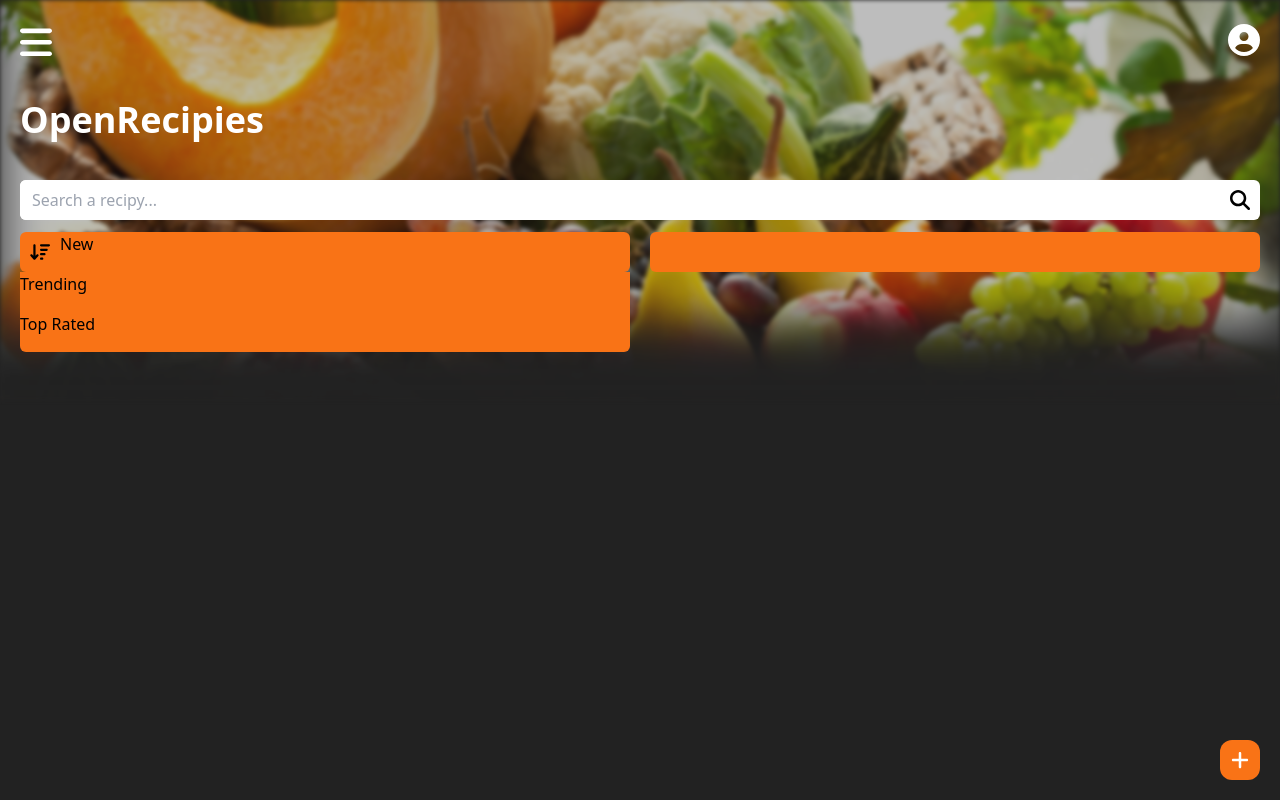
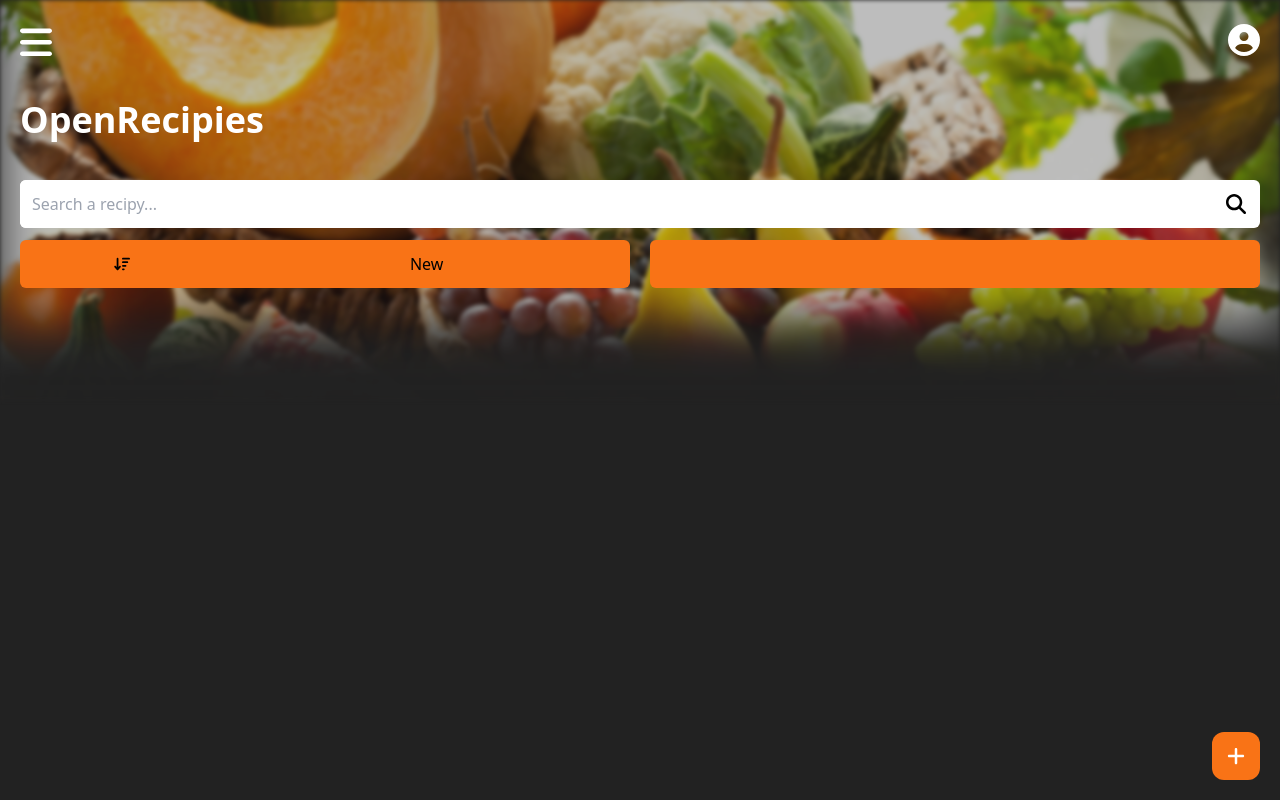
Before and after one commit to novaotp/open-recipies, a PHP site: page /app/index.php in a window 1280 px wide. Run offline with PHP 8.4, Linux system fonts and the light colour scheme; the visitor is signed in with stand-in values (Sample User, id 1); some libraries are stand-ins or nearby versions.

Commit message:
Fixed sorting + added a loading component

```diff
--- a/app/index.php
+++ b/app/index.php
@@ -4,8 +4,14 @@ require_once($_SERVER["DOCUMENT_ROOT"] . '/src/repositories/userRepository.php')
 require_once($_SERVER["DOCUMENT_ROOT"] . '/src/services/authService.php');
 require_once($_SERVER["DOCUMENT_ROOT"] . '/src/services/middlewareService.php');
 require_once($_SERVER["DOCUMENT_ROOT"] . '/src/models/template.php');
+require_once($_SERVER["DOCUMENT_ROOT"] . '/src/models/queryParam.php');
 
 Middleware::run();
+
+if (isset($_GET['sort']) && !in_array($_GET['sort'], ['trending', 'top-rated'])) {
+  $url = QueryParam::remove($_SERVER['REQUEST_URI'], 'sort');
+  header("Location: $url");
+}
 
 ?>
 
@@ -19,17 +25,22 @@ Middleware::run();
   <script src="https://cdn.tailwindcss.com"></script>
 </head>
 <body class="relative z-0">
-  <?php require_once($_SERVER['DOCUMENT_ROOT'].'/src/resources/components/NavMenu.php') ?>
+  <?php require_once($_SERVER['DOCUMENT_ROOT'].'/src/resources/components/loading.php') ?>
+  <?php require_once($_SERVER['DOCUMENT_ROOT'].'/src/resources/components/navMenu.php') ?>
   <div class="absolute w-full h-1/2 bg-[url(/public/images/food.png)] bg-cover bg-center -z-10 shadow-[inset_0_-75px_50px_rgba(34,34,34,1)] blur-[2px] opacity-70"></div>
-  <a href="/app/new" class="absolute right-5 bottom-5 w-10 h-10 bg-orange-500 flex justify-center items-center rounded-xl">
+  <!-- Start | Add new recipy -->
+  <a href="/app/new" class="absolute right-5 bottom-5 w-12 aspect-square bg-orange-500 flex justify-center items-center rounded-xl">
     <!-- Plus from Font Awesome -->
     <svg xmlns="http://www.w3.org/2000/svg" class="w-5 h-5 fill-white" viewBox="0 0 448 512">
       <path d="M256 80c0-17.7-14.3-32-32-32s-32 14.3-32 32V224H48c-17.7 0-32 14.3-32 32s14.3 32 32 32H192V432c0 17.7 14.3 32 32 32s32-14.3 32-32V288H400c17.7 0 32-14.3 32-32s-14.3-32-32-32H256V80z"/>
     </svg>
   </a>
-  <div class="relative w-full h-full flex flex-col pt-20 px-5 pb-5">
+  <!-- End | Add new recipy -->
+  <!-- Start | Main Content -->
+  <main class="relative w-full h-[calc(100%-5rem)] flex flex-col top-20 px-5 pb-5">
     <h1 class="text-4xl font-bold text-white mt-5">OpenRecipies</h1>
-    <div class="relative w-full h-10 rounded-md bg-white mt-10 flex">
+    <!-- Start | Search Input -->
+    <div class="relative w-full h-12 rounded-md bg-white mt-10 flex">
       <input class="relative flex-grow h-full rounded-l-md px-3" id="search-value" type="text" value="<?php if (isset($_GET['search'])) : ?><?= $_GET['search']; ?><?php endif; ?>" placeholder="Search a recipy..." />
       <button class="relative h-full aspect-square flex justify-center items-center" id="search">
         <svg xmlns="http://www.w3.org/2000/svg" class="w-5 aspect-square" viewBox="0 0 512 512">
@@ -37,27 +48,50 @@ Middleware::run();
         </svg>
       </button>
     </div>
-    <div class="relative w-full h-10 rounded-md mt-3 flex justify-between">
-      <div class="relative w-[calc(50%-10px)] h-10 flex flex-col">
-        <div class="relative w-full min-h-[2.5rem] rounded-md bg-orange-500 flex">
-          <div class="relative h-full aspect-square flex justify-center items-center">
-            <svg xmlns="http://www.w3.org/2000/svg" class="w-5 aspect-square" viewBox="0 0 576 512">
+    <!-- End | Search Input -->
+    <!-- Start | Sort + Filter -->
+    <div class="relative w-full h-12 rounded-md mt-3 flex justify-between">
+      <div class="relative w-[calc(50%-10px)] h-12 flex flex-col items-end">
+        <?php
+        $newArr = ['href' => QueryParam::remove($_SERVER['REQUEST_URI'], 'sort'), 'text' => 'New'];
+        $trendingArr = ['href' => QueryParam::replace($_SERVER['REQUEST_URI'],'sort', 'trending'), 'text' => 'Trending'];
+        $topRatedArr = ['href' => QueryParam::replace($_SERVER['REQUEST_URI'],'sort', 'top-rated'), 'text' => 'Top Rated'];
+
+        if (!isset($_GET['sort'])) {
+          $selected = 'New';
+          $options = ['0' => $trendingArr, '1' => $topRatedArr];
+        } elseif ($_GET['sort'] === 'trending') {
+          $selected = 'Trending';
+          $options = ['0' => $newArr, '1' => $topRatedArr];
+        } else {
+          $selected = 'Top Rated';
+          $options = ['0' => $newArr, '1' => $trendingArr];
+        }
+        ?>
+        <button id="show-sort-options" class="relative w-full min-h-[3rem] rounded-t-md rounded-bl-md rounded-br-md bg-orange-500 flex justify-evenly">
+          <div class="relative w-1/3 h-full aspect-square flex justify-center items-center">
+            <svg xmlns="http://www.w3.org/2000/svg" class="w-4 aspect-square" viewBox="0 0 576 512">
               <path d="M151.6 469.6C145.5 476.2 137 480 128 480s-17.5-3.8-23.6-10.4l-88-96c-11.9-13-11.1-33.3 2-45.2s33.3-11.1 45.2 2L96 365.7V64c0-17.7 14.3-32 32-32s32 14.3 32 32V365.7l32.4-35.4c11.9-13 32.2-13.9 45.2-2s13.9 32.2 2 45.2l-88 96zM320 480c-17.7 0-32-14.3-32-32s14.3-32 32-32h32c17.7 0 32 14.3 32 32s-14.3 32-32 32H320zm0-128c-17.7 0-32-14.3-32-32s14.3-32 32-32h96c17.7 0 32 14.3 32 32s-14.3 32-32 32H320zm0-128c-17.7 0-32-14.3-32-32s14.3-32 32-32H480c17.7 0 32 14.3 32 32s-14.3 32-32 32H320zm0-128c-17.7 0-32-14.3-32-32s14.3-32 32-32H544c17.7 0 32 14.3 32 32s-14.3 32-32 32H320z"/>
             </svg>
           </div>
-          <div>
-            New
-          </div>
-        </div>
-        <ul>
-          <li class="w-full h-10 bg-orange-500">Trending</li>
-          <li class="w-full h-10 bg-orange-500 rounded-b-md">Top Rated</li>
+          <span class="w-2/3 h-full flex justify-center items-center font-medium"><?= $selected; ?></span>
+        </button>
+        <ul id="sort-options" class="relative w-2/3 hidden flex-col">
+            <li class="w-full h-12 bg-orange-500 flex justify-end">
+              <a href="<?= $options['0']['href']; ?>" class="w-full h-full flex justify-center items-center font-medium"><?= $options['0']['text']; ?></a>
+            </li>
+            <li class="w-full h-12 bg-orange-500 rounded-b-md border-0">
+              <a href="<?= $options['1']['href']; ?>" class="w-full h-full flex justify-center items-center font-medium"><?= $options['1']['text']; ?></a>
+            </li>
         </ul>
       </div>
-      <div class="relative w-[calc(50%-10px)] h-10 rounded-md bg-orange-500 flex"></div>
+      <div class="relative w-[calc(50%-10px)] h-12 rounded-md bg-orange-500 flex"></div>
     </div>
-  </div>
+    <!-- End | Sort + Filter -->
+  </main>
+  <!-- End | Main Content -->
   <script type="text/javascript">
+    // Searches for the term whilst removing all other paramaters
     const searchValue = document.getElementById('search-value');
     const search = document.getElementById('search');
 
@@ -69,6 +103,23 @@ Middleware::run();
 
       window.location.href = '/app?search=' + searchValue.value;
     });
+
+    // Show / hide sort options + control styles
+    const showSortOptions = document.getElementById('show-sort-options');
+    const sortOptions = document.getElementById('sort-options');
+
+    showSortOptions.addEventListener('click', () => {
+      if (sortOptions.classList.contains('hidden')) {
+        sortOptions.classList.remove('hidden');
+        showSortOptions.classList.remove('rounded-br-md');
+        sortOptions.classList.add('flex');
+        return;
+      }
+
+      sortOptions.classList.remove('flex');
+      showSortOptions.classList.add('rounded-br-md');
+      sortOptions.classList.add('hidden');
+    })
   </script>
 </body>
 </html>
--- /dev/null
+++ b/src/models/queryParam.php
@@ -0,0 +1,53 @@
+<?php
+
+class QueryParam {
+
+    /**
+     * Removes a query parameter from the URL.
+     * @param string $url The URL to remove the parameter from
+     * @param string $key The key of the parameter to remove
+     * @return string The newly formed URL
+     */
+    public static function remove(string $url, string $key): string {
+        $temp = preg_replace('~(\?|&)'.$key.'=[^&]*~', '$1', $url);
+
+        if (substr($temp, -1) === '?') {
+            $temp = substr($temp, 0, -1);
+        }
+
+        return $temp;
+    }
+
+    /**
+     * Adds a query parameter to the URL.
+     * @param string $url The URL to add the parameter to
+     * @param string $key The key of the parameter to add
+     * @param string $value The value of the parameter to add
+     * @return string The newly formed URL
+     */
+    public static function add(string $url, string $key, string $value) {
+        // Before adding the ? char, I need to check if there's already a parameter. If not, I need to add the ? char. Else, I need to add the & char.
+        // First check if there's already a parameter
+
+        if (strpos($url, '?') === false) {
+            $url .= '?';
+        } else {
+            $url .= '&';
+        }
+
+        // Now add the parameter
+        return $url. $key. '='. $value;
+    }
+
+    /**
+     * Replaces a query parameter in the URL.
+     * @param string $url The URL to replace the parameter with
+     * @param string $key The key of the parameter to replace
+     * @param string $value The value of the parameter to replace it with
+     * @return string The newly formed URL
+     */
+    public static function replace(string $url, string $key, string $value) {
+        $temp = QueryParam::remove($url, $key);
+        return QueryParam::add($temp, $key, $value);
+    }
+}
--- a/src/repositories/userRepository.php
+++ b/src/repositories/userRepository.php
@@ -11,7 +11,7 @@ class UserRepository
 
   public function __construct()
   {
-    $this->db = (new DatabaseService())::getInstance();
+    $this->db = DatabaseService::getInstance();
   }
 
   /**
@@ -19,7 +19,7 @@ class UserRepository
    * @param User $user The user whose credentials to check
    */
   public function checkCredentials(User $user): Response {
-    $query = $this->db->prepare('SELECT * FROM user WHERE email = ? LIMIT 1;');
+    $query = $this->db->prepare('SELECT * FROM openrecipiesdb.user WHERE email = ? LIMIT 1;');
     $query->bindValue(1, $user->email);
     $query->execute();
     $result = $query->fetch();
@@ -33,7 +33,7 @@ class UserRepository
 
   private function emailExists(string $email)
   {
-    $query = $this->db->prepare("SELECT * FROM user WHERE email = ?;");
+    $query = $this->db->prepare("SELECT * FROM openrecipiesdb.user WHERE email = ?;");
     $query->bindValue(1, $email);
     $query->execute();
     $result = $query->fetch();
@@ -60,7 +60,7 @@ class UserRepository
       return new Response(false, "This email is already in use.");
     }
 
-    $query = $this->db->prepare("INSERT INTO user(first_name, last_name, email, password) VALUES(?, ?, ?, ?);");
+    $query = $this->db->prepare("INSERT INTO openrecipiesdb.user(first_name, last_name, email, password) VALUES(?, ?, ?, ?);");
     $query->bindValue(1, $user->firstName);
     $query->bindValue(2, $user->lastName);
     $query->bindValue(3, $user->email);
@@ -78,7 +78,7 @@ class UserRepository
   public function read(int $id = null): User|array
   {
     if ($id === null) {
-      $query = $this->db->prepare('SELECT * FROM user;');
+      $query = $this->db->prepare('SELECT * FROM openrecipiesdb.user;');
       $query->execute();
       $result = $query->fetch();
 
@@ -91,7 +91,7 @@ class UserRepository
       return $users;
 
     } else {
-      $query = $this->db->prepare('SELECT * FROM user WHERE id = ? LIMIT 1;');
+      $query = $this->db->prepare('SELECT * FROM openrecipiesdb.user WHERE id = ? LIMIT 1;');
       $query->bindValue(1, $id);
       $query->execute();
       $result = $query->fetch();
@@ -108,7 +108,7 @@ class UserRepository
    */
   public function update(int $id, User $user)
   {
-    $query = $this->db->prepare("UPDATE user SET first_name = ?, last_name = ?, email = ?, password = ? WHERE id = ?;");
+    $query = $this->db->prepare("UPDATE openrecipiesdb.user SET first_name = ?, last_name = ?, email = ?, password = ? WHERE id = ?;");
     $query->bindValue(1, $user->firstName);
     $query->bindValue(2, $user->lastName);
     $query->bindValue(3, $user->email);
@@ -124,7 +124,7 @@ class UserRepository
    */
   public function delete(int $id)
   {
-    $query = $this->db->prepare("DELETE FROM account WHERE id = ?;");
+    $query = $this->db->prepare("DELETE FROM openrecipiesdb.user WHERE id = ?;");
     $query->bindValue(1, $id);
     $query->execute();
 
--- a/src/resources/components/NavMenu.php
+++ b/src/resources/components/NavMenu.php
@@ -19,7 +19,7 @@ require_once($_SERVER["DOCUMENT_ROOT"] . '/src/models/template.php');
   </a>
 </nav>
 
-<menu id="nav-menu" class="absolute top-0 -left-full h-full w-full bg-red-600 duration-300 ease-out">
+<menu id="nav-menu" class="absolute top-0 -left-full h-full w-full bg-red-600 duration-300 ease-out z-10">
   <div class="h-20 p-5 flex justify-between items-center">
     <!-- XMark from Font Awesome -->
     <div id="nav-menu-close" class="h-8 w-8 cursor-pointer">
--- /dev/null
+++ b/src/resources/components/loading.php
@@ -0,0 +1,17 @@
+<div id="loading" class="absolute w-full h-full z-[999] flex justify-center items-center flex-col bg-white">
+    <div role="status">
+        <svg aria-hidden="true" class="w-14 aspect-square text-gray-200 animate-spin dark:text-gray-600 fill-blue-600" viewBox="0 0 100 101" fill="none" xmlns="http://www.w3.org/2000/svg">
+            <path d="M100 50.5908C100 78.2051 77.6142 100.591 50 100.591C22.3858 100.591 0 78.2051 0 50.5908C0 22.9766 22.3858 0.59082 50 0.59082C77.6142 0.59082 100 22.9766 100 50.5908ZM9.08144 50.5908C9.08144 73.1895 27.4013 91.5094 50 91.5094C72.5987 91.5094 90.9186 73.1895 90.9186 50.5908C90.9186 27.9921 72.5987 9.67226 50 9.67226C27.4013 9.67226 9.08144 27.9921 9.08144 50.5908Z" fill="currentColor"/>
+            <path d="M93.9676 39.0409C96.393 38.4038 97.8624 35.9116 97.0079 33.5539C95.2932 28.8227 92.871 24.3692 89.8167 20.348C85.8452 15.1192 80.8826 10.7238 75.2124 7.41289C69.5422 4.10194 63.2754 1.94025 56.7698 1.05124C51.7666 0.367541 46.6976 0.446843 41.7345 1.27873C39.2613 1.69328 37.813 4.19778 38.4501 6.62326C39.0873 9.04874 41.5694 10.4717 44.0505 10.1071C47.8511 9.54855 51.7191 9.52689 55.5402 10.0491C60.8642 10.7766 65.9928 12.5457 70.6331 15.2552C75.2735 17.9648 79.3347 21.5619 82.5849 25.841C84.9175 28.9121 86.7997 32.2913 88.1811 35.8758C89.083 38.2158 91.5421 39.6781 93.9676 39.0409Z" fill="currentFill"/>
+        </svg>
+    </div>
+    <span class="text-xl mt-5">Loading...</span>
+</div>
+
+<script type="text/javascript">
+    const loading = document.getElementById('loading');
+    window.onload = function() {
+        loading.classList.remove('flex');
+        loading.classList.add('hidden');
+    }
+</script>
```
Also changed, not shown: src/database/scripts/script.sql (+9 -9 lines), 1 other file.
